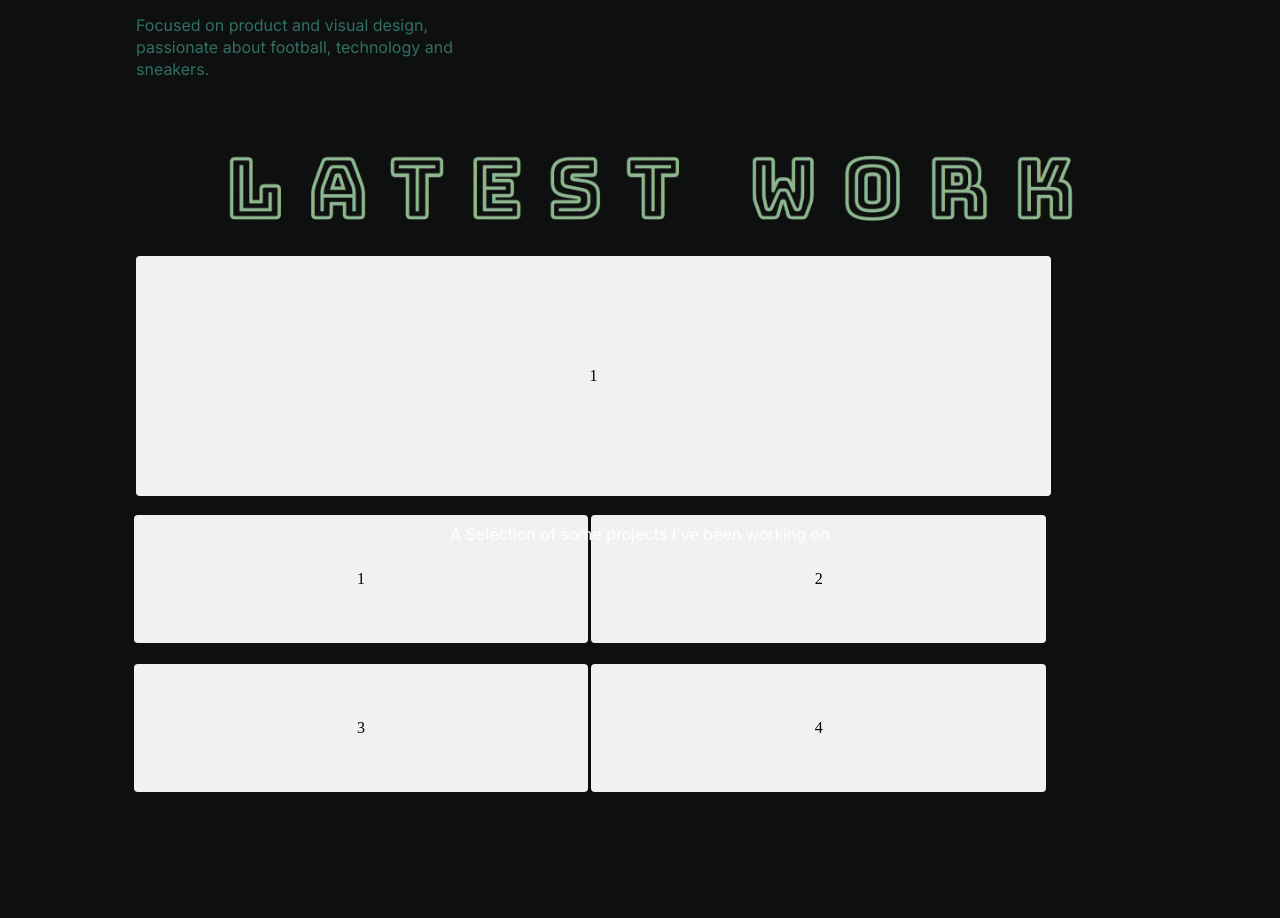
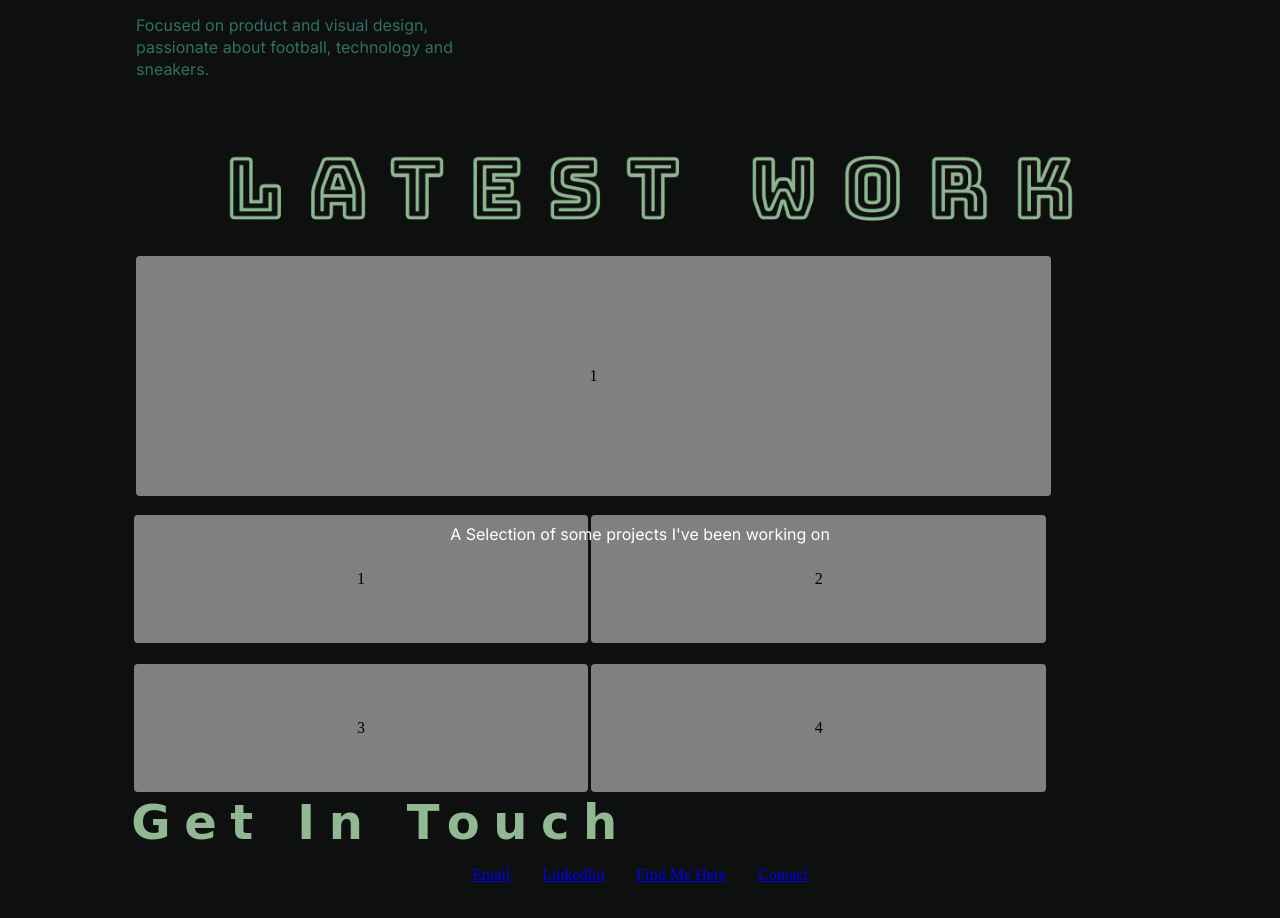
Before and after one commit to justinemanueljones/homepage, a plain HTML site: page index.html in a window 1280 px wide. Shown: the part 150-1068 px from the top of the page. Before the commit the page ends 944 px from the top, so only its background shows below. Drawn offline with Linux system fonts and the light colour scheme; a web font is replaced by a local one.

Commit message:
updated footer

```diff
--- a/index.html
+++ b/index.html
@@ -68,6 +68,20 @@
 <script src="/cursor.js"></script>
 <!-- cursor div -->
 </div>
-
+<footer>
+    <h2 class="footerh2">Get In Touch</h2>
+    <p class= "footerp">Drop me a message and lets talk!</p>
+    <nav class="footernav">
+        <a href="#">Email</a>
+        <a href="#">Linkedlin</a>
+        <a href="#">Find Me Here</a>
+        <a href="#">Contact</a>
+      </nav>
+</footer>
 </body>
 </html>
+
+<!-- https://www.hongkiat.com/blog/svg-animations/
+https://codepen.io/suez/pen/oXLroX -->
+
+<!-- https://www.stefano-derosa.com/# -->
--- a/styles/styles.css
+++ b/styles/styles.css
@@ -88,7 +88,7 @@ nav{
   }
 
   .flex-container > div {
-    background-color: #f1f1f1;
+    background-color: gray;
     width: 80%;
     text-align: center;
     line-height: 15rem;
@@ -103,7 +103,7 @@ nav{
   }
 
   .flex-container1 > div {
-    background-color: #f1f1f1;
+    background-color: gray;
     width: 39.6%;
     text-align: center;
     line-height: 8rem;
@@ -119,10 +119,38 @@ nav{
   }
 
   .flex-container2 > div {
-    background-color: #f1f1f1;
+    background-color: gray;
     width: 39.6%;
     text-align: center;
     line-height: 8rem;
     border-radius: 4px;
     margin: 0.1rem;
   }
+
+  /* footer */
+.footerh2{
+    font-family: 'Bungee Outline', cursive;
+    font-size: 3rem;
+    letter-spacing: 0.85rem;
+    margin-left: 8.2rem ;
+    color:  #92b793;
+}
+
+  .footerp{
+    color:white;
+    font-family: 'Inter', sans-serif;
+    position: absolute;
+    top: 232%;
+    left: 50%;
+    transform: translate(-50%, -50%);
+    background-color: transparent;
+  }
+
+  .footernav{
+      display: flex;
+      justify-content: center;
+  }
+
+  .footernav a{
+      padding: 1rem;
+  }
```
